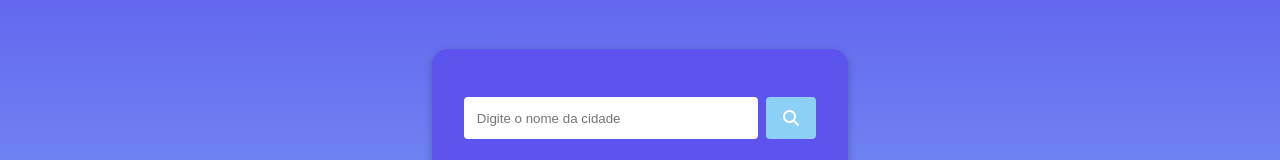
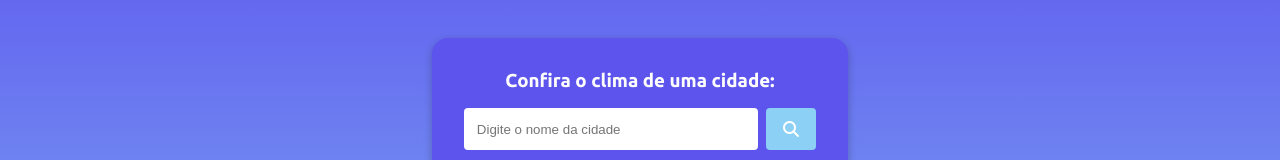
Before and after one commit to dkat-davi/weather-application, a React (Vite) app: page / in a window 1280 px wide. Shown: the part 169-329 px from the top of the page. Built offline with nearby package versions, Linux system fonts and the light colour scheme; no server answers.

Commit message:
Add title

```diff
--- a/src/pages/app/App.jsx
+++ b/src/pages/app/App.jsx
@@ -71,11 +71,9 @@ function App() {
     error.current.classList.add('hide');
   }
 
-  const teste = "Confira o clima de uma cidade:"
-
   return (
     <div className="container">
-      <h3>{}</h3>
+      <h3>Confira o clima de uma cidade:</h3>
 
       <Form
         functionRenderData={ renderWeatherData }
```
